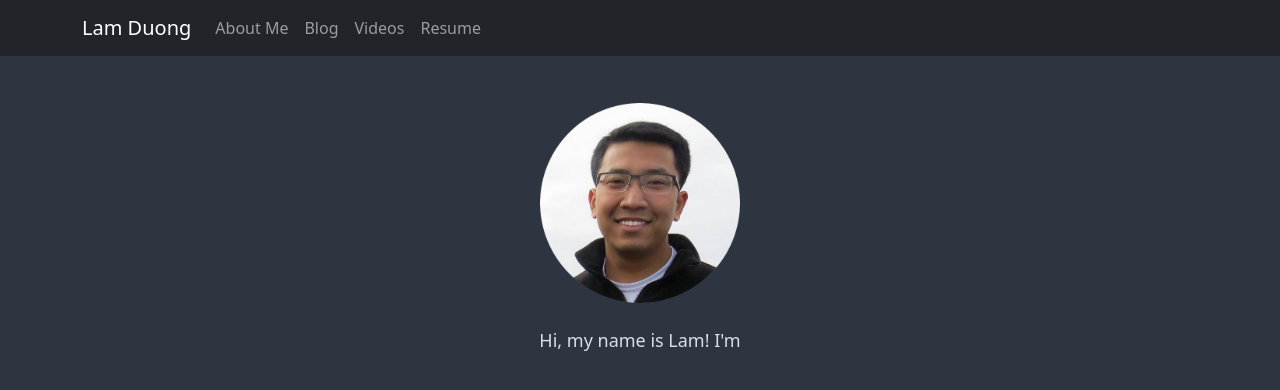
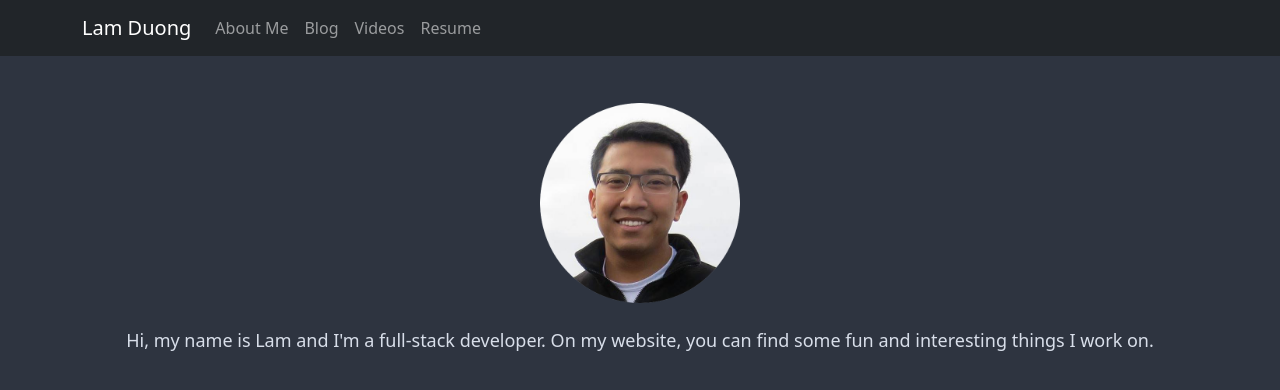
Before and after one commit to lamduong33/lamduong33.github.io, a React (Create React App) app: page / in a window 1280 px wide. Shown: the top 390 px of the page. Built offline with nearby package versions, Linux system fonts and the light colour scheme.

Commit message:
feat: Content addition

```diff
--- a/src/App.css
+++ b/src/App.css
@@ -24,10 +24,12 @@
   color: #D8DEE9;
 }
 
+/* Nested inside Home-page content */
 .Home-content {
   background-color: #2E3440;
   top:-27vh;
   position:relative;
+  justify-content: center;
   font-size: calc(10px + 1vmin);
   color: #D8DEE9;
 }
--- a/src/App.js
+++ b/src/App.js
@@ -10,7 +10,8 @@ function App() {
       <header className="Home-page">
         <img className="Portrait" src={Portrait} alt="Lam Duong's portrait" />
         <header className="Home-content">
-          Hi, my name is Lam! I'm
+          Hi, my name is Lam and I'm a full-stack developer. On my website, you
+          can find some fun and interesting things I work on.
         </header>
       </header>
     </div>
```
